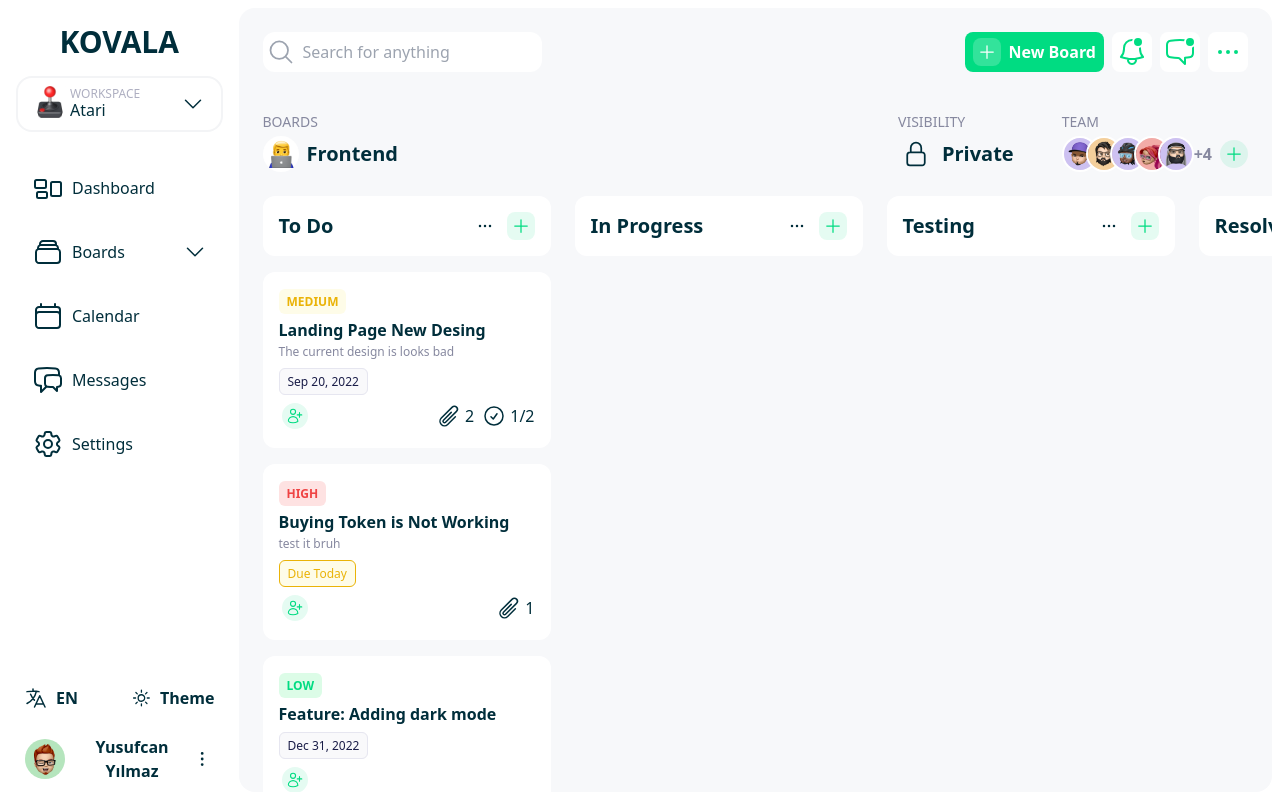
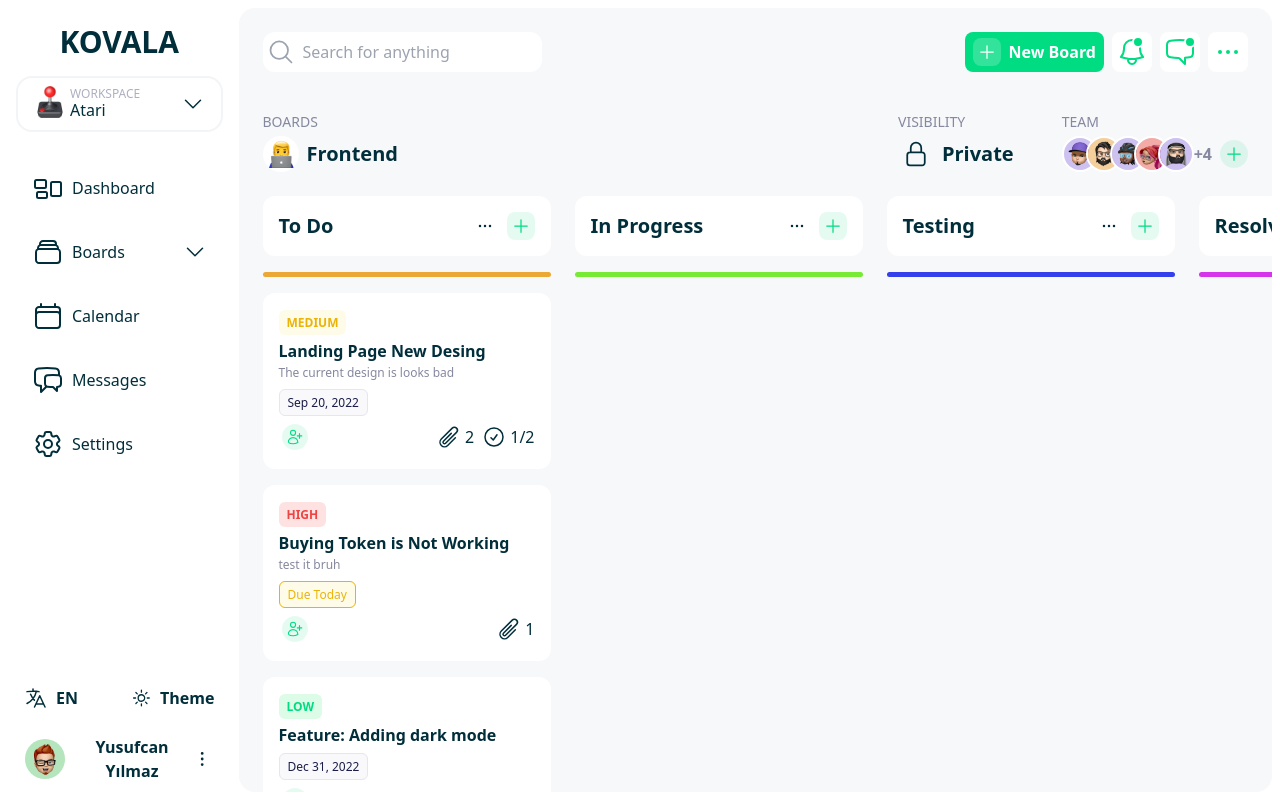
Before and after one commit to YusufcanY/kovala, a Nuxt app: page /boards/1 in a window 1280 px wide. Built offline with nearby package versions, Linux system fonts and the light colour scheme.

Commit message:
feat: added list color visually

```diff
--- a/components/board/List.vue
+++ b/components/board/List.vue
@@ -117,6 +117,10 @@
         </button>
       </div>
     </form>
+    <div
+      class="h-1.5 w-full rounded-full dark:opacity-80"
+      :style="{ backgroundColor: props.list.color }"
+    ></div>
     <Draggable
       class="h-full space-y-4"
       group="issues"
--- a/store/boards.ts
+++ b/store/boards.ts
@@ -8,27 +8,27 @@ export const useBoardStore = defineStore('boards', {
       {
         id: 10,
         name: 'To Do',
-        color: '#FF0000',
+        color: '#eba834',
       },
       {
         id: 20,
         name: 'In Progress',
-        color: '#FF0000',
+        color: '#77eb34',
       },
       {
         id: 30,
         name: 'Testing',
-        color: '#FF0000',
+        color: '#3440eb',
       },
       {
         id: 40,
         name: 'Resolved',
-        color: '#FF0000',
+        color: '#d634eb',
       },
       {
         id: 50,
         name: 'Closed',
-        color: '#FF0000',
+        color: '#e82c5e',
       },
     ] as List[],
   }),
@@ -37,7 +37,7 @@ export const useBoardStore = defineStore('boards', {
       this.boards.push({
         id: this.boards[0] ? this.boards[this.boards.length - 1].id + 10 : 0,
         name: 'New Board',
-        color: '#FF0000',
+        color: '#FFF',
         is_editing: true,
       })
     },
```
